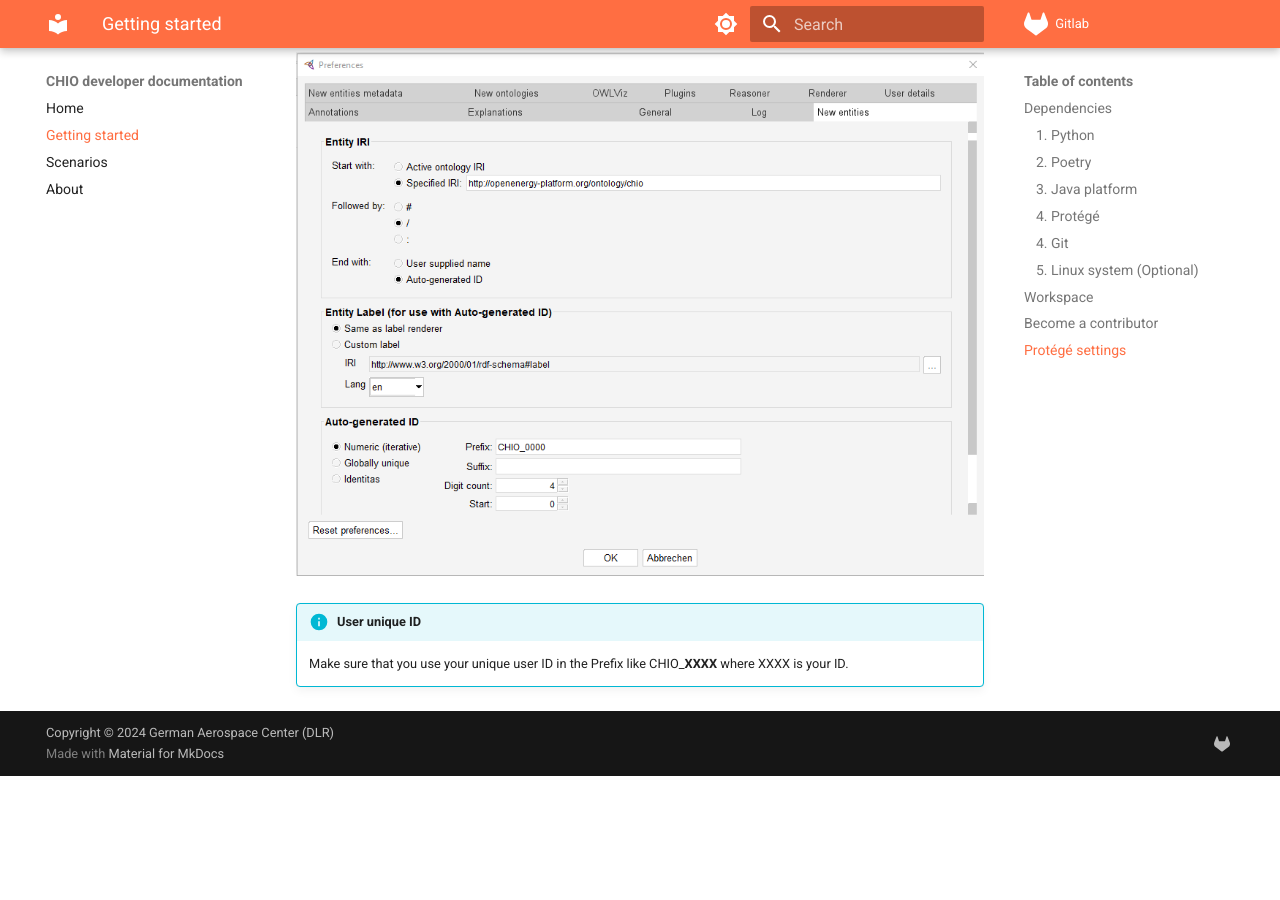
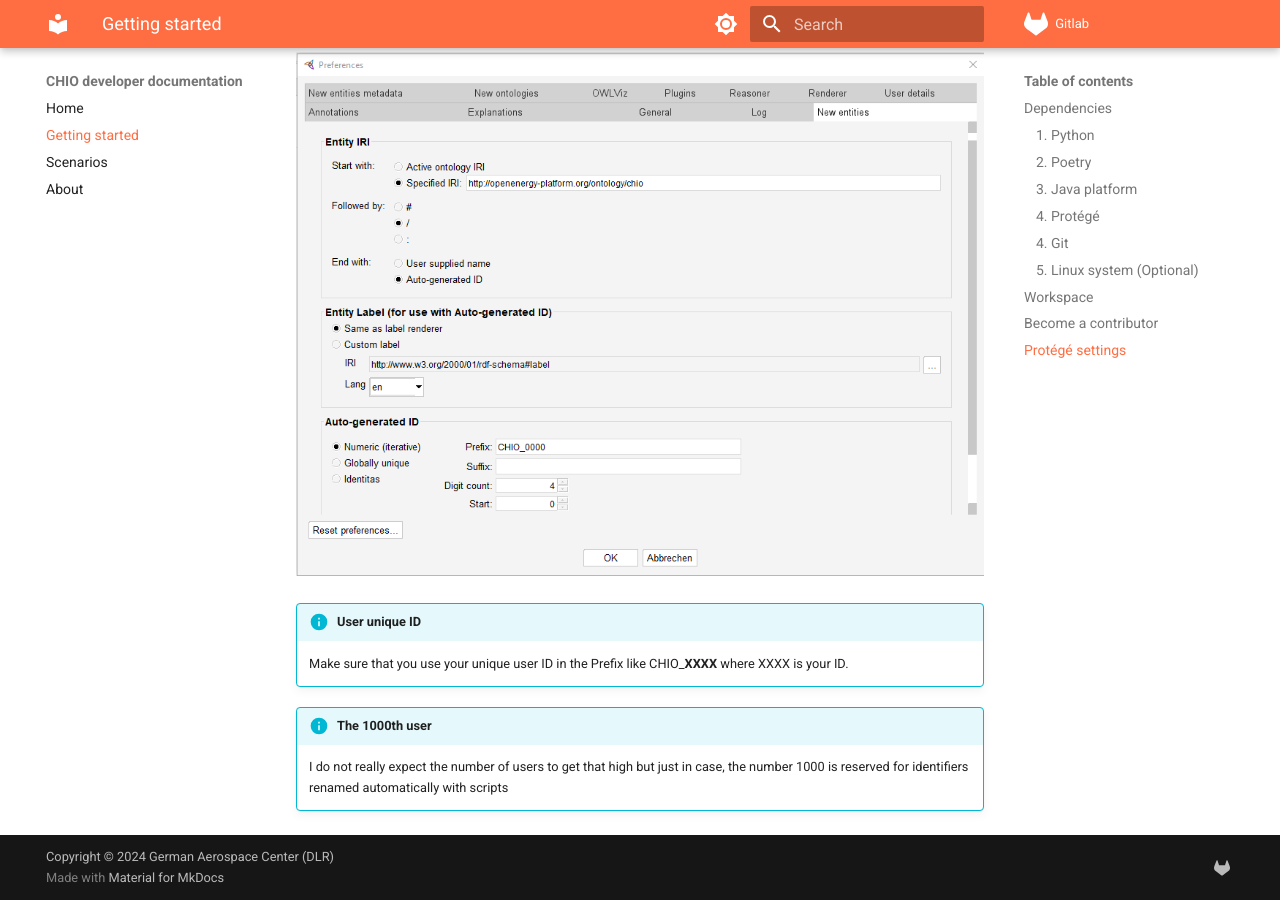
Before and after one commit to dlr-ve-esy/charging-ontology, an MkDocs documentation site: the page built from docs/gettingstarted.md, in a window 1280 px wide and 900 px high, scrolled down 3674 px. Built offline with MkDocs 1.6.1 and Material for MkDocs 9.7.7, drawn with Linux system fonts in a browser that asks for light colours; before the commit the page ends 4450 px from its top, so only the background shows below that.

Commit message:
Added info on the 1000

```diff
--- a/docs/gettingstarted.md
+++ b/docs/gettingstarted.md
@@ -149,3 +149,8 @@ configure it as follows:
 
     Make sure that you use your unique user ID in the Prefix like CHIO_**XXXX**
     where XXXX is your ID.
+
+!!! info "The 1000th user"
+
+    I do not really expect the number of users to get that high but just in case,
+    the number 1000 is reserved for identifiers renamed automatically with scripts
```
